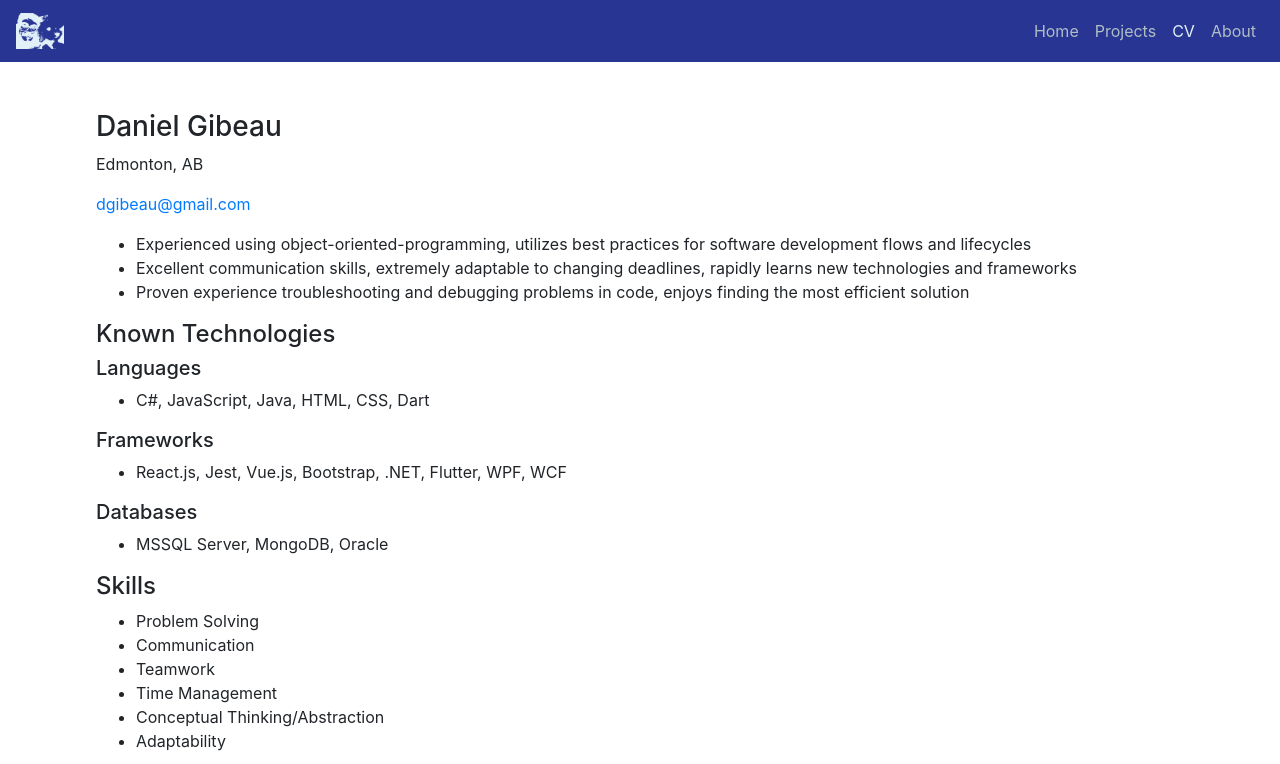
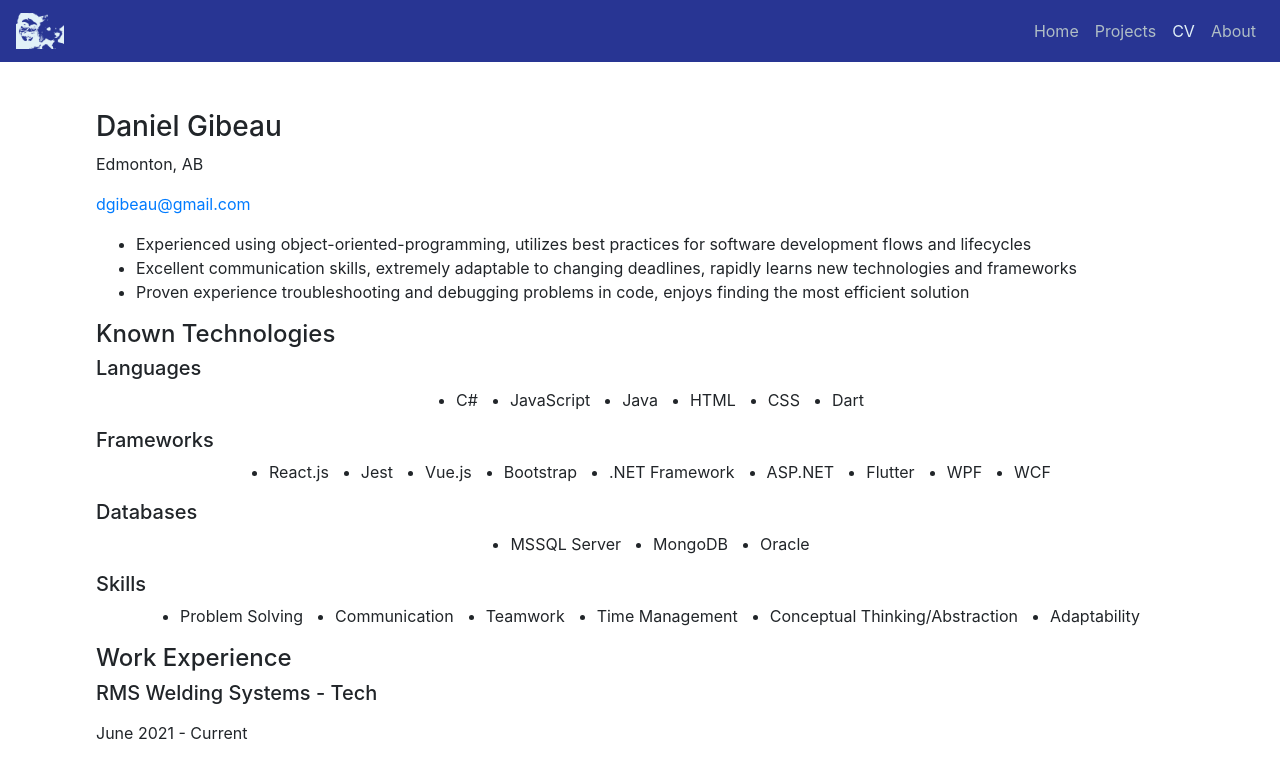
Before and after one commit to d-gibeau/portfolio-website, a React (Create React App) app: page /cv in a window 1280 px wide. Shown: the top 764 px of the page. Built offline with nearby package versions, Linux system fonts and the light colour scheme.

Commit message:
Skills moved to JSON, some styling edits for CV

```diff
--- a/src/components/pages/CurriculumVitae.js
+++ b/src/components/pages/CurriculumVitae.js
@@ -1,5 +1,6 @@
 import WorkExperience from "../WorkExperience.js";
-import WORK_EXP_JSON from "../../data/projects/work-exp.json";
+import WORK_EXP_JSON from "../../data/cv/work-exp.json";
+import SKILLS_JSON from "../../data/cv/skills.json";
 
 const CurriculumVitae = () => {
   return (
@@ -28,25 +29,28 @@ const CurriculumVitae = () => {
       <section className="cv-skills">
         <h4>Known Technologies</h4>
         <h5>Languages</h5>
-        <ul>
-          <li>C#, JavaScript, Java, HTML, CSS, Dart</li>
+        <ul className="cv-skills-list">
+          {SKILLS_JSON.languages.map((language, idx) => {
+            return <li key={`lang-${idx}`}>{language}</li>;
+          })}
         </ul>
         <h5>Frameworks</h5>
-        <ul>
-          <li>React.js, Jest, Vue.js, Bootstrap, .NET, Flutter, WPF, WCF</li>
+        <ul className="cv-skills-list">
+          {SKILLS_JSON.frameworks.map((framework, idx) => {
+            return <li key={`framework-${idx}`}>{framework}</li>;
+          })}
         </ul>
         <h5>Databases</h5>
-        <ul>
-          <li>MSSQL Server, MongoDB, Oracle</li>
+        <ul className="cv-skills-list">
+          {SKILLS_JSON.databases.map((database, idx) => {
+            return <li key={`db-${idx}`}>{database}</li>;
+          })}
         </ul>
-        <h4>Skills</h4>
-        <ul>
-          <li>Problem Solving</li>
-          <li>Communication</li>
-          <li>Teamwork</li>
-          <li>Time Management</li>
-          <li>Conceptual Thinking/Abstraction</li>
-          <li>Adaptability</li>
+        <h5>Skills</h5>
+        <ul className="cv-skills-list">
+          {SKILLS_JSON.skills.map((skill, idx) => {
+            return <li key={`skill-${idx}`}>{skill}</li>;
+          })}
         </ul>
       </section>
       <section className="cv-work-exp">
--- /dev/null
+++ b/src/data/cv/skills.json
@@ -0,0 +1,13 @@
+{
+  "languages": ["C#", "JavaScript", "Java", "HTML", "CSS", "Dart"],
+  "frameworks": ["React.js", "Jest", "Vue.js", "Bootstrap", ".NET Framework", "ASP.NET", "Flutter", "WPF", "WCF"],
+  "databases": ["MSSQL Server", "MongoDB", "Oracle"],
+  "skills": [
+    "Problem Solving",
+    "Communication",
+    "Teamwork",
+    "Time Management",
+    "Conceptual Thinking/Abstraction",
+    "Adaptability"
+  ]
+}
--- a/src/style/css/global.css
+++ b/src/style/css/global.css
@@ -91,6 +91,13 @@ h4 {
   margin-bottom: 2rem;
 }
 
+.cv-skills-list {
+  display: flex;
+  justify-content: center;
+  gap: 0 2rem;
+  flex-wrap: wrap;
+}
+
 @media screen and (min-width: 640px) {
   .copyright {
     text-align: left;
--- a/src/style/sass/global.sass
+++ b/src/style/sass/global.sass
@@ -19,7 +19,6 @@ $project-margin-x-y: 2rem
 
 $header-logo-x-y: 3rem
 $about-me-pic-x-y: 15rem
-
 
 .header-logo
   width: $header-logo-x-y
@@ -76,7 +75,6 @@ footer
   .project
     margin: $project-margin-x-y
 
-
 .about-me-pic
   height: $about-me-pic-x-y
   width: $about-me-pic-x-y
@@ -95,6 +93,12 @@ h4
   width: 16rem
   margin-bottom: 2rem
 
+.cv-skills-list
+  display: flex
+  justify-content: center
+  gap: 0 2rem
+  flex-wrap: wrap
+
 @media screen and (min-width: $breakpoint-phone)
   .copyright
     text-align: left
```
Also changed, not shown: src/data/cv/work-exp.json (renamed from src/data/projects/work-exp.json), 1 other file (tests, documents, lock files or other folders).
